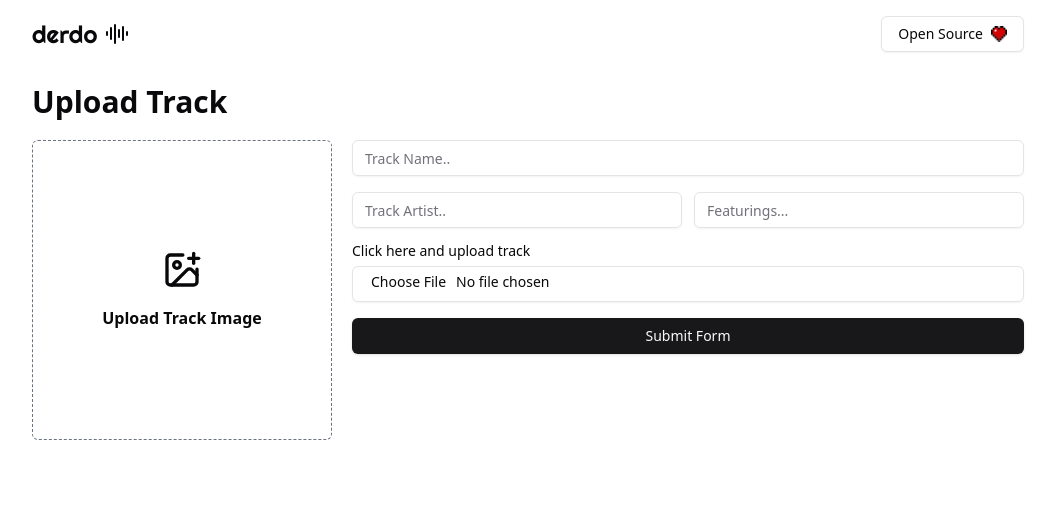
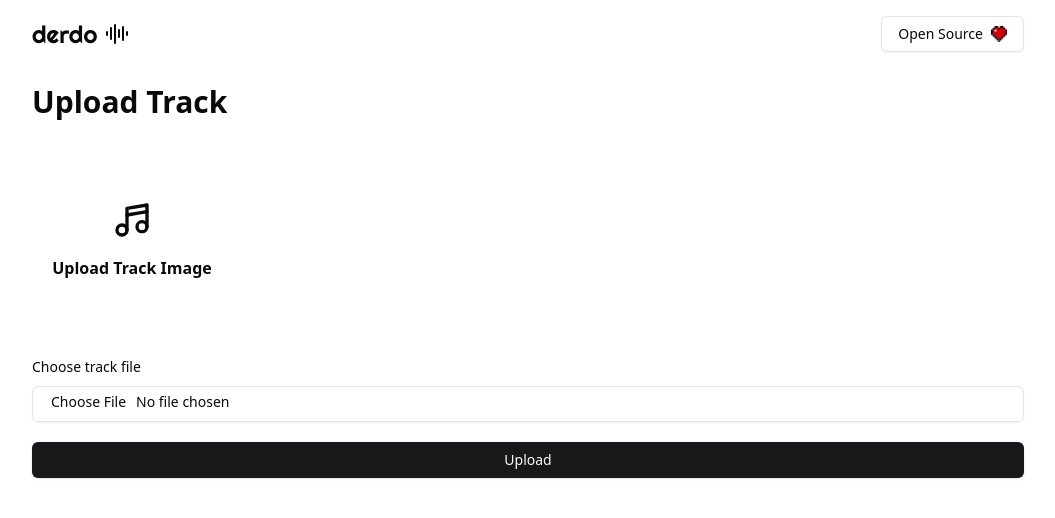
Before and after one commit to tutkuofnight/derdo, a Next.js app in the folder web/: page /app/upload in a window 1280 px wide. Shown: the top 518 px of the page, without its empty margins (112-1167 px from the left). Built offline with nearby package versions, Linux system fonts and the light colour scheme; no server answers.

Commit message:
update upload page

```diff
--- a/web/components/Track/index.tsx
+++ b/web/components/Track/index.tsx
@@ -48,7 +48,7 @@ export const Card = ({ song }: { song: Song }) => {
         <Info song={song} insideCard={true} />
       </button>
       <div>
-        <div className={`${activeTrack && 'flex items-center sm:hidden'}`}>
+        <div className={`${activeTrack ? 'flex items-center sm:hidden': 'hidden'}`}>
           {audioPlayerState?.repeat ? (
             <button onClick={handleRepeat}>
               <Repeat1 className="w-[22px] h-[22px] text-white dark:text-black" />
--- a/web/components/UploadForm/index.tsx
+++ b/web/components/UploadForm/index.tsx
@@ -8,8 +8,10 @@ import { useSession } from "next-auth/react"
 import { Song } from "@/types"
 import { saveTrack } from "@/app/actions"
 // import { UploadFormSchema } from "@/lib/schemas"
-import { ImagePlus } from "lucide-react"
+import { Music4, Upload } from "lucide-react"
 import { v4 } from "uuid"
+
+const inputStyles = "font-bold outline-none bg-transparent placeholder:text-white placeholder:text-opacity-20 py-2"
 
 export default function UploadForm({ type }: {type?: "update" | null}) {
   const formRef = useRef<HTMLFormElement>(null)
@@ -52,19 +54,27 @@ export default function UploadForm({ type }: {type?: "update" | null}) {
     // console.log(validationResult)
 
     try {
-
       const dataId = v4()
       const res = await fetch(`${process.env.NEXT_PUBLIC_CS_URL}track/upload/${dataId}`, {
-        body: formData,
+        body: formData.get("song"),
         method: "POST",
       })
       if (res.ok) {
+        const trackData = await res.json()
+        const trackImageResponse = await fetch(`${process.env.NEXT_PUBLIC_CS_URL}track/upload/image/${dataId}`, {
+          method: "POST",
+          body: formData.get("image")
+        })
+        const trackImageData = await trackImageResponse.json()
+
         const data: Song = {
           id: dataId,
           name: form.name.value.trim(),
           artist: form.artist.value.trim(),
           featurings: form.featurings.value.trim(),
-          userId: session?.user.id as string
+          userId: session?.user.id as string,
+          imageUrl: trackImageData.url ?? "",
+          trackUrl: trackData.url
         }
 
         const dbResult = await saveTrack(data)
@@ -120,7 +130,7 @@ export default function UploadForm({ type }: {type?: "update" | null}) {
   return (
     <form className="flex flex-col gap-5" ref={formRef} onSubmit={handleFormSubmit}>
       <h1 className="text-3xl font-bold">Upload Track</h1>
-      <div className="flex flex-col md:flex-row justify-center gap-5">
+      <div className="flex flex-col md:flex-row justify-center gap-10">
         <input
           type="file"
           id="image"
@@ -131,36 +141,36 @@ export default function UploadForm({ type }: {type?: "update" | null}) {
         />
         <label
           htmlFor="image"
-          className="flex justify-center items-center w-[300px] h-[300px] rounded-md border border-dashed border-gray-500 hover:border-white cursor-pointer"
+          className="flex justify-center items-center w-[200px] h-[200px] rounded-md border border-dashed bg-white bg-opacity-5 border-white border-opacity-20 hover:border-white cursor-pointer"
         >
           <div className="flex flex-col items-center gap-5">
-            <img ref={imagePreviewRef} className={`${!image?.url? "hidden" : "block"} w-full h-full object-cover`} />
+            <img ref={imagePreviewRef} className={`${!image?.url? "hidden" : "block"} w-full h-full object-cover rounded-md`} />
             <div className={`${!image?.url ? "flex flex-col items-center gap-4" : "hidden"}`}>
-              <ImagePlus className="w-10 h-10" />
+              <Music4 className="w-10 h-10" />
               <p className="font-bold">Upload Track Image</p>
             </div>
           </div>
         </label>
-        <div className="flex flex-1 flex-col gap-4">
-          <Input type="text" name="name" placeholder="Track Name.." required />
+        <div className="flex flex-1 flex-col gap-4 justify-end">
+          <input type="text" name="name" placeholder="Track Name.." required className={`text-3xl ${inputStyles}`} />
           <div className="flex gap-3">
-            <Input type="text" name="artist" placeholder="Track Artist.." required />
-            <Input type="text" name="featurings" placeholder="Featurings..." />
+            <input type="text" name="artist" placeholder="Track Artist.." required className={inputStyles} />
+            <input type="text" name="featurings" placeholder="Featurings..." className={inputStyles} />
           </div>
-          <Label htmlFor="track">Click here and upload track</Label>
+        </div>
+      </div>
+      <Label htmlFor="track">Choose track file</Label>
       <Input
         id="track"
         type="file"
-            className="-mt-2"
+        className="-mt-2 cursor-pointer"
         onChange={handleUploadFile}
         required
         accept="audio/mpeg,audio/mp3"
       />
       <Button type="submit" disabled={isSubmitting}>
-            {isSubmitting ? "Uploading..." : "Submit Form"}
+        {isSubmitting ? "Uploading..." : "Upload"}
       </Button>
-        </div>
-      </div>
     </form>
   )
 }
--- a/web/types/index.ts
+++ b/web/types/index.ts
@@ -13,6 +13,8 @@ export type Song = {
     featurings: string
     song?: string
     userId: string
+    imageUrl?: string
+    trackUrl: string
 }
 export type PlayerState = {
     isPlaying?: boolean | null
```
Also changed, not shown: 2 other files (tests, documents, lock files or other folders). Lines whose indentation alone changed are shown as unchanged.
